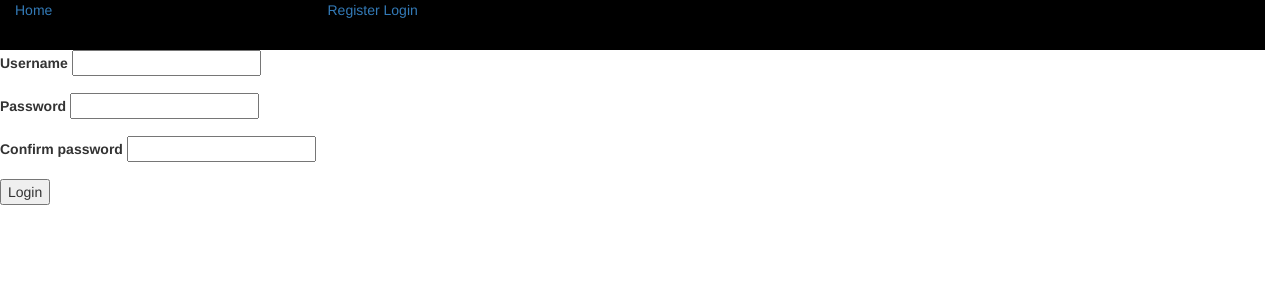
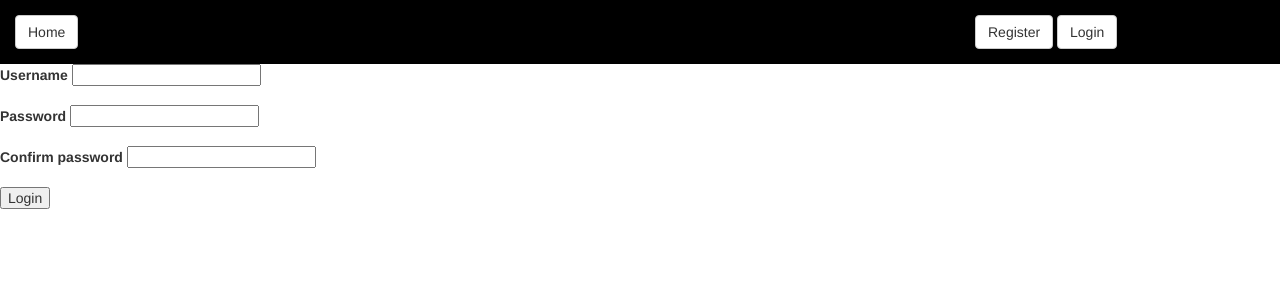
Before and after one commit to Pixelit89/Gallery, a Django app: page /register/ in a window 1280 px wide. Shown: the top 300 px of the page. Run offline with Django 3.2, Linux system fonts and the light colour scheme; some libraries are stand-ins or nearby versions.

Commit message:
Added header.html(header template)

```diff
--- a/Gallery/templates/account.html
+++ b/Gallery/templates/account.html
@@ -2,13 +2,13 @@
 {% block content %}
     <div class="container">
         <div class="row" >
-            <div class="col-md-12" style="background: #000000; color: #ffffff; position: fixed; height: 50px; z-index: 999;">
+            <div class="col-md-12" style="background: #000000; color: #ffffff; padding: 15px;">
                 <div class="col-md-3">
-                    <a href="{% url 'index' %}">Home</a>
+                    <a class="btn btn-default" href="{% url 'index' %}">Home</a>
                 </div>
             </div>
         </div>
-        <div class="row" style="margin-top: 50px;">
+        <div class="row">
             {% if current_page_id == current_user_id %}
             <div>
                 <form method="post" enctype="multipart/form-data" action="{% url 'upload_image' user.id %}">
--- a/Gallery/templates/base.html
+++ b/Gallery/templates/base.html
@@ -5,6 +5,7 @@
     <meta charset="UTF-8">
     <title>Title</title>
     <link href="{% static 'css/bootstrap.css' %}" rel="stylesheet" type="text/css" media="all" />
+    <link href="{% static 'css/normalize.css' %}" rel="stylesheet" type="text/css" media="all" />
 </head>
 <body>
     {% block content %}
--- /dev/null
+++ b/Gallery/templates/header.html
@@ -0,0 +1,11 @@
+<div class="row" >
+            <div class="col-md-12" style="background: #000000; color: #ffffff; padding: 15px;">
+                <div class="col-md-3">
+                    <a class="btn btn-default" href="{% url 'index' %}">Home</a>
+                </div>
+                <div class="col-md-3 col-md-offset-6">
+                    <a class="btn btn-default" href="{% url 'register' %}">Register</a>
+                    <a class="btn btn-default" href="{% url 'login_view' %}">Login</a>
+                </div>
+            </div>
+        </div>
--- a/Gallery/templates/register.html
+++ b/Gallery/templates/register.html
@@ -1,17 +1,7 @@
 {% extends 'base.html' %}
 {% block content %}
-    <div class="row" >
-        <div class="col-md-12" style="background: #000000; color: #ffffff; position: fixed; height: 50px; z-index: 999;">
-            <div class="col-md-3">
-                <a href="{% url 'index' %}">Home</a>
-            </div>
-            <div class="col-md-3">
-                <a href="{% url 'register' %}">Register</a>
-                <a href="{% url 'login_view' %}">Login</a>
-            </div>
-        </div>
-    </div>
-    <form method="post" action="/registration/" style="margin-top: 50px;">
+    {% include 'header.html' %}
+    <form method="post" action="/registration/">
         {% csrf_token %}
         <div class="form-group">
           <label for="id_username">Username</label>
```
Also changed, not shown: Gallery/templates/index.html (+2 -12 lines), Gallery/templates/login.html (+2 -12 lines).
